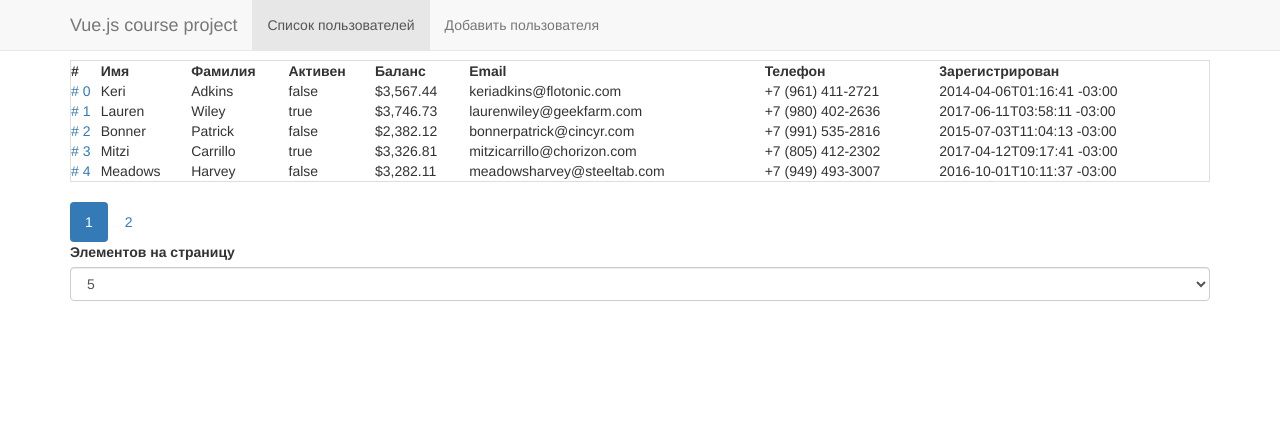
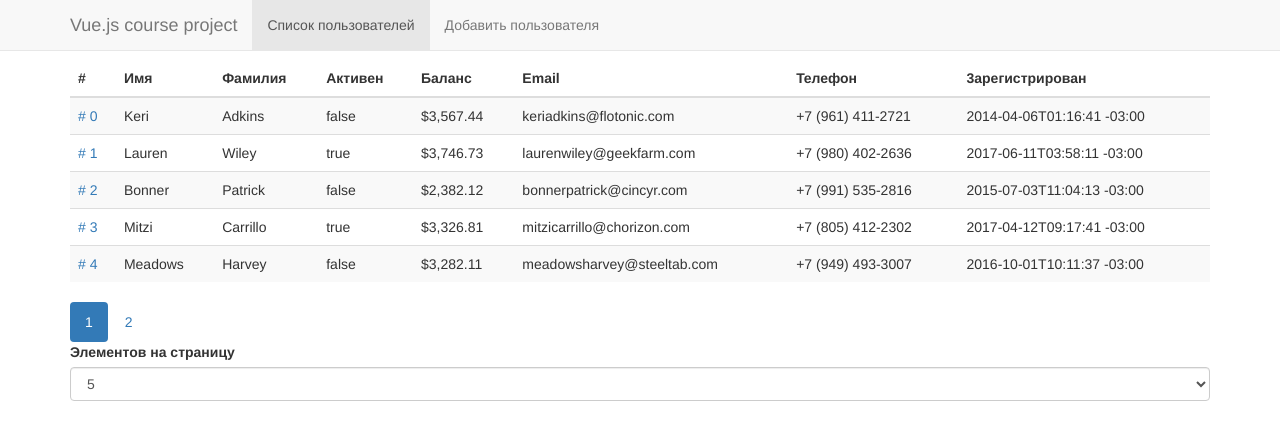
Before and after one commit to MadHarper/vuejs-course, a Vue app: page /list in a window 1280 px wide. Shown: the top 440 px of the page. Built offline with nearby package versions, Linux system fonts and the light colour scheme; data requests are answered from the project's data file.

Commit message:
lesson 4 original: slots

```diff
--- /dev/null
+++ b/src/components/DashboardGrid.vue
@@ -0,0 +1,42 @@
+<template>
+
+    <table class="table table-striped">
+      <thead>
+        <slot name="header"></slot>
+      </thead>
+      <tbody>
+        <tr v-for="(item, index) in items" :key="item.id" v-if="index >= beginIndex && index <= endIndex">
+            <slot name="row" v-bind="item"></slot>
+        </tr>
+      </tbody>
+    </table>
+
+</template>
+
+<script>
+    import axios from 'axios'
+
+    export default {
+      name: 'DashbordGrid',
+      data: () => ({
+        items: []
+      }),
+      props: {
+        url: String,
+        beginIndex: Number,
+        endIndex: Number
+      },
+      methods: {
+        loadData () {
+          axios.get(this.url)
+            .then(response => {
+              this.items = response.data
+              this.$emit('loaded', this.items.length)
+            })
+        }
+      },
+      mounted () {
+        this.loadData()
+      }
+    }
+</script>
--- a/src/components/Table.vue
+++ b/src/components/Table.vue
@@ -1,7 +1,8 @@
 <template>
+
   <div>
-    <table class="table table-bordered">
-        <tr>
+    <dashboard-grid :url="url" :beginIndex="beginIndex" :endIndex="endIndex" @loaded="length => {usersLength = length}">
+        <tr slot="header">
           <th>#</th>
           <th>Имя</th>
           <th>Фамилия</th>
@@ -11,7 +12,7 @@
           <th>Teлефон</th>
           <th>3apeгистрирован</th>
         </tr>
-        <tr v-for="(user, index) in users" :key="user.id" v-if="index >= beginIndex && index <= endIndex">
+        <template slot="row" slot-scope="user">
           <td>
             <router-link :to="`user/${user.id}`"># {{ user.id }}</router-link>
           </td>
@@ -22,41 +23,35 @@
           <td>{{ user.email }}</td>
           <td>{{ user.phone }}</td>
           <td>{{ user.registered }}</td>
-        </tr>
-      </table>
-      <pagination :countItems="users.length" @pageChanged="onPageChanged"></pagination>
+        </template>
+    </dashboard-grid>
+    <pagination :countItems="usersLength" @pageChanged="onPageChanged"></pagination>
   </div>
+
 </template>
 
 <script>
-import axios from 'axios'
 import {userUrl} from '@/common/ApiUrl.js'
 import Pagination from './Pagination'
+import DashboardGrid from './DashboardGrid'
 
 export default {
   name: 'Table',
   components: {
-    Pagination
+    Pagination,
+    DashboardGrid
   },
   data: () => ({
-    'users': [],
-    'beginIndex': 0,
-    'endIndex': 0
+    url: userUrl,
+    usersLength: 0,
+    beginIndex: 0,
+    endIndex: 0
   }),
   methods: {
-    loadData () {
-      axios.get(userUrl)
-        .then(response => {
-          this.users = response.data
-        })
-    },
     onPageChanged (params) {
       this.beginIndex = (params.activePage - 1) * params.perPage
       this.endIndex = this.beginIndex + params.perPage - 1
     }
-  },
-  mounted () {
-    this.loadData()
   }
 }
 </script>
```
